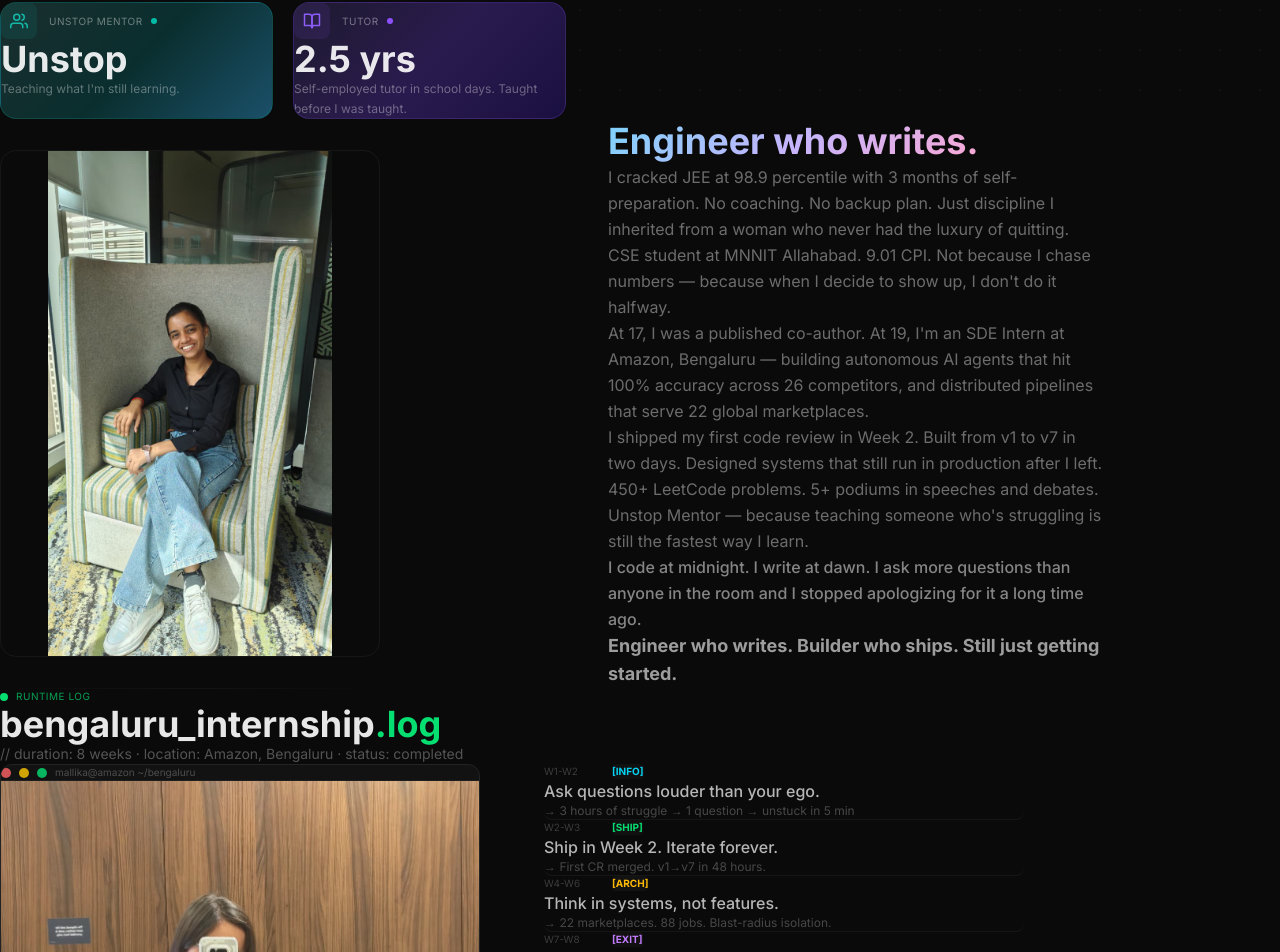
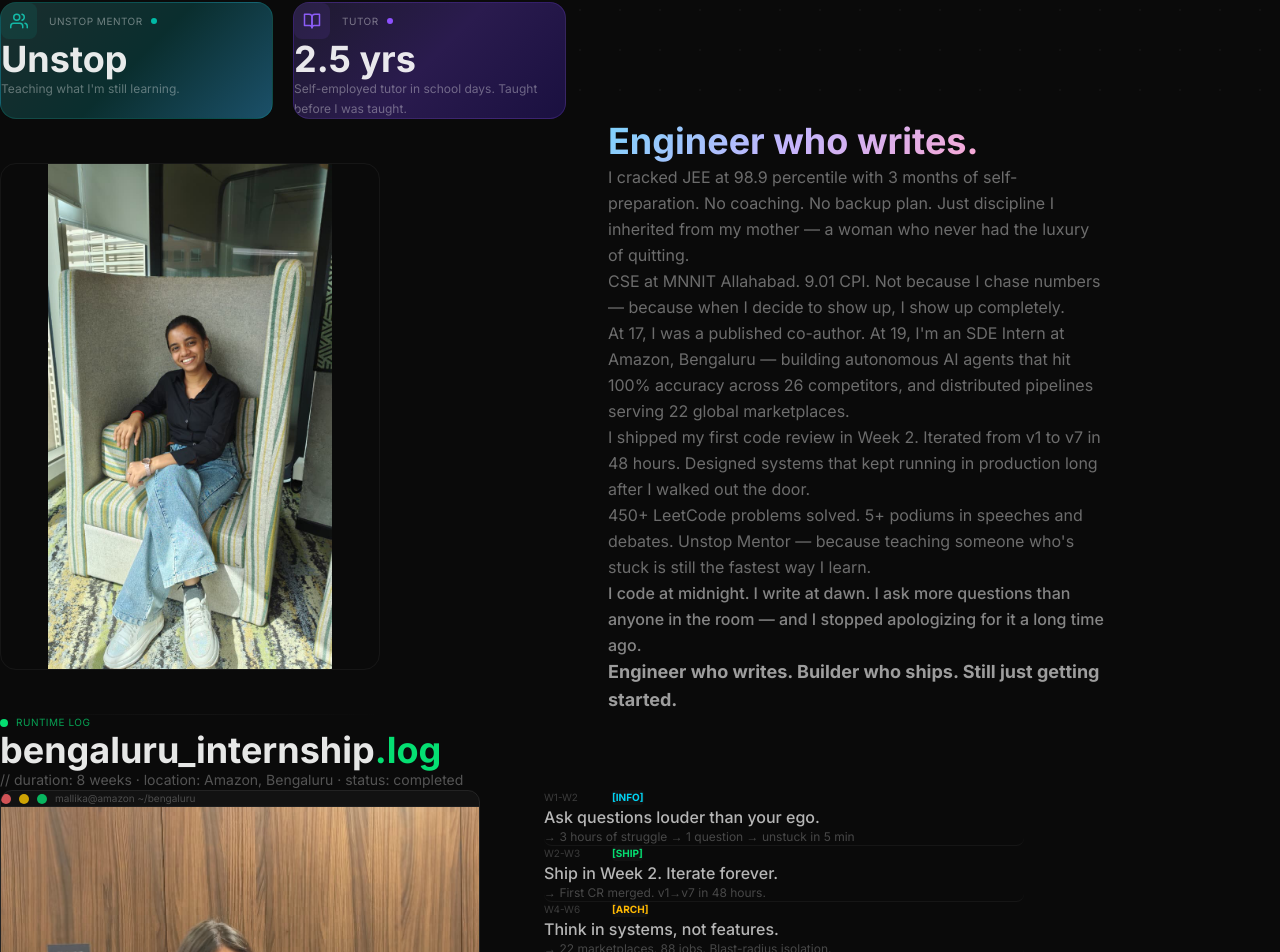
Before and after one commit to Mallika-coder/my-portfolio, a Next.js app: page / in a window 1280 px wide. Shown: the part 1090-2042 px from the top of the page. Built offline with nearby package versions, Linux system fonts and the light colour scheme; a web font is replaced by a local one.

Commit message:
Update front page bio content with refined copy

```diff
--- a/src/app/page.tsx
+++ b/src/app/page.tsx
@@ -467,22 +467,22 @@ export default function Home() {
               </h2>
               <div className="space-y-4 text-sm md:text-base text-white/40 leading-relaxed">
                 <p>
-                  I cracked JEE at 98.9 percentile with 3 months of self-preparation. No coaching. No backup plan. Just discipline I inherited from a woman who never had the luxury of quitting.
+                  I cracked JEE at 98.9 percentile with 3 months of self-preparation. No coaching. No backup plan. Just discipline I inherited from my mother — a woman who never had the luxury of quitting.
                 </p>
                 <p>
-                  CSE student at MNNIT Allahabad. 9.01 CPI. Not because I chase numbers — because when I decide to show up, I don&apos;t do it halfway.
+                  CSE at MNNIT Allahabad. 9.01 CPI. Not because I chase numbers — because when I decide to show up, I show up completely.
                 </p>
                 <p>
-                  At 17, I was a published co-author. At 19, I&apos;m an SDE Intern at Amazon, Bengaluru — building autonomous AI agents that hit 100% accuracy across 26 competitors, and distributed pipelines that serve 22 global marketplaces.
+                  At 17, I was a published co-author. At 19, I&apos;m an SDE Intern at Amazon, Bengaluru — building autonomous AI agents that hit 100% accuracy across 26 competitors, and distributed pipelines serving 22 global marketplaces.
                 </p>
                 <p>
-                  I shipped my first code review in Week 2. Built from v1 to v7 in two days. Designed systems that still run in production after I left.
+                  I shipped my first code review in Week 2. Iterated from v1 to v7 in 48 hours. Designed systems that kept running in production long after I walked out the door.
                 </p>
                 <p>
-                  450+ LeetCode problems. 5+ podiums in speeches and debates. Unstop Mentor — because teaching someone who&apos;s struggling is still the fastest way I learn.
+                  450+ LeetCode problems solved. 5+ podiums in speeches and debates. Unstop Mentor — because teaching someone who&apos;s stuck is still the fastest way I learn.
                 </p>
                 <p className="text-white/50 font-medium">
-                  I code at midnight. I write at dawn. I ask more questions than anyone in the room and I stopped apologizing for it a long time ago.
+                  I code at midnight. I write at dawn. I ask more questions than anyone in the room — and I stopped apologizing for it a long time ago.
                 </p>
                 <p className="text-white/60 font-bold text-base md:text-lg mt-4">
                   Engineer who writes. Builder who ships. Still just getting started.
```
